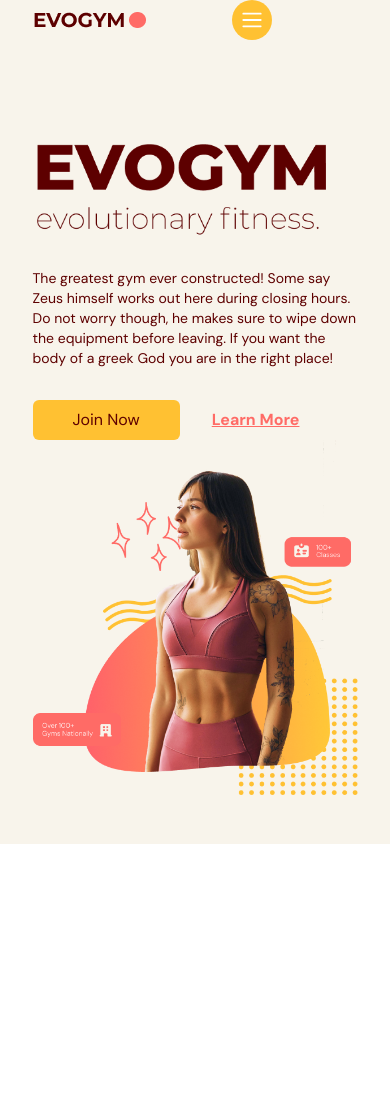
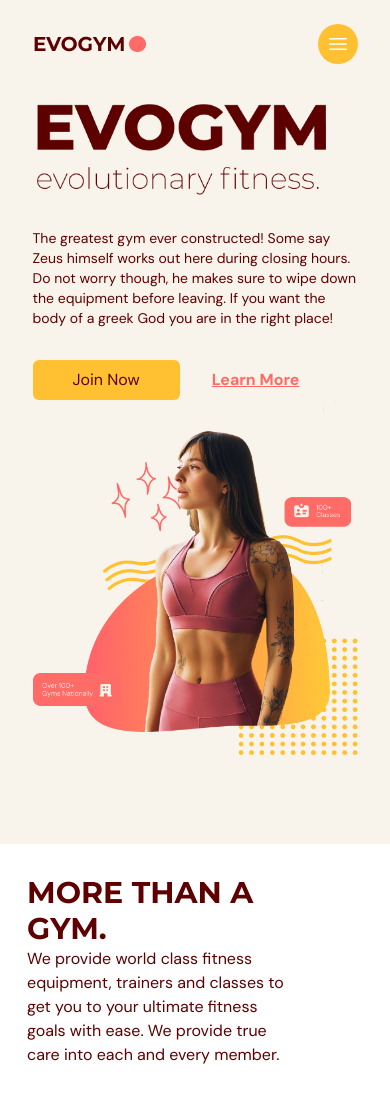
Before and after one commit to James-Muralles/gym-typescript, a React (Vite) app: page / in a window 390 px wide. Shown: the top 1102 px of the page. Before the commit the page ends 844 px from the top, so only its background shows below. Built offline with nearby package versions, Linux system fonts and the light colour scheme.

Commit message:
fixed sticky navbar started on Benefits

```diff
--- a/src/App.tsx
+++ b/src/App.tsx
@@ -2,6 +2,8 @@ import Navbar from "@/scenes/navbar";
 import { useEffect, useState } from "react";
 import { SelectedPage } from "@/shared/types";
 import Home from '@/scenes/home';
+import Benefits from '@/scenes/benefits';
+
 
 
 
@@ -32,6 +34,7 @@ function App() {
 
     />
     <Home setSelectedPage={setSelectedPage}/>
+    <Benefits setSelectedPage={setSelectedPage}/>
     </div>
   )
 
--- /dev/null
+++ b/src/scenes/benefits/index.tsx
@@ -0,0 +1,39 @@
+
+import HText from "@/shared/HText";
+import { SelectedPage } from "@/shared/types";
+import {
+    HomeModernIcon,
+    UserGroupIcon,
+    AcademicCapIcon,
+} from "@heroicons/react/24/solid";
+import { secureHeapUsed } from "crypto";
+import { motion } from "framer-motion";
+
+
+type Props = {
+    setSelectedPage:(value: SelectedPage) => void;
+}
+
+const Benefits = ({setSelectedPage}: Props) => {
+  return (
+   <section
+   id="benefits"
+   className="mx auto, min-h-full w-5/6 py-20">
+
+    <motion.div
+    className="md:flex mx-auto w-5/6 items-center justify-center md:h-5/6"
+    onViewportEnter={() => setSelectedPage(SelectedPage.Benefits)}>
+
+        <div>
+            <HText>MORE THAN A GYM.</HText>
+            <p>
+                We provide world class fitness equipment, trainers and classes to get you to your ultimate fitness goals with ease. We provide true care into each and every member.
+            </p>
+        </div>
+
+    </motion.div>
+   </section>
+  )
+}
+
+export default Benefits;
--- a/src/scenes/navbar/index.tsx
+++ b/src/scenes/navbar/index.tsx
@@ -3,7 +3,7 @@ import Logo from "@/assets/Logo.png";
 import Link from "./Link";
 import { SelectedPage } from "@/shared/types";
 import useMediaQuery from "@/hooks/useMediaQuery";
-import { Bars3Icon, XMarkIcon } from "@heroicons/react/20/solid";
+import { Bars3Icon, XMarkIcon } from "@heroicons/react/24/solid";
 import ActionButton from "@/shared/ActionButton";
 
 type Props = {
@@ -21,10 +21,11 @@ const Navbar = ({
     const [isMenuToggled, setIsMenuToggled] = useState<boolean>(false);
     const  isAboveMediumScreens = useMediaQuery('(min-width: 1060px)');
     const navbarBackground = isTopOfPage ? "" : "bg-primary-100 drop-shadow"
-  return <nav>
-    <div className = {`${flexBetween} fixed top-0 z-30 w-full py-6`}>
-    </div>
-      <div className={`${navbarBackground} ${flexBetween} mx-auto w-5/6`} >
+
+  return (
+  <nav>
+    <div className = {`${navbarBackground} ${flexBetween} fixed top-0 z-30 w-full py-6`}>
+      <div className={`${flexBetween} mx-auto w-5/6`} >
         <div className={`${flexBetween} w-full gap-16`} >
           {/* LEFT SIDE */}
           <img src={Logo} alt="logo" />
@@ -58,12 +59,13 @@ const Navbar = ({
             >
               <p>Sign In</p>
               <ActionButton setSelectedPage={setSelectedPage}
-              >Become a Member</ActionButton>
+              >Become a Member
+              </ActionButton>
             </div>
-          </div> )
-          : (
+          </div>
+          ) : (
             <button
-            className="rounded-full bg-secondary-500 p-2 z-50"
+            className="rounded-full bg-secondary-500 p-2"
             onClick={() => {
               setIsMenuToggled(!isMenuToggled)
               console.log('Button clicked - isMenuToggled:', !isMenuToggled);
@@ -72,20 +74,20 @@ const Navbar = ({
              <Bars3Icon className="h-6 w-6 text-white" />
             </button>
           )}
-          <div/>
+          </div>
          </div>
       </div>
+
       {/* MOBILE MENU MODAL */}
       {!isAboveMediumScreens && isMenuToggled  && (
-        <div
-        className="fixed right-0 bottom-0 z-40 h-full w-[300px] bg-primary-100 drop-shadow-xl">
+        <div className="fixed right-0 bottom-0 z-40 h-full w-[300px] bg-primary-100 drop-shadow-xl">
           {/* CLOSE ICON */}
           <div className="flex justify-end p-12">
-            <button onClick={()=> setIsMenuToggled(!isMenuToggled)}
-            >
+            <button onClick={()=> setIsMenuToggled(!isMenuToggled)}>
               <XMarkIcon className="h-6 w-6 text-gray-400"/>
             </button>
           </div>
+
           {/* MENU ITEMS */}
           <div className="ml=[33%] flex flex-col gap-10 text-2xl ">
           <Link
@@ -108,11 +110,11 @@ const Navbar = ({
                 selectedPage={selectedPage}
                 setSelectedPage={setSelectedPage}
                 />
-
            </div>
         </div>
       )}
-    </nav>;
+    </nav>
+  );
 
 };
 
--- /dev/null
+++ b/src/shared/HText.tsx
@@ -0,0 +1,15 @@
+import React from "react";
+
+type Props = {
+    children: React.ReactNode
+};
+
+const HText = ({children}: Props) => {
+  return (
+    <h1 className="basis-3/5 font-montserrat text-3xl font-bold">{children}</h1>
+
+
+  );
+};
+
+export default HText;
```
